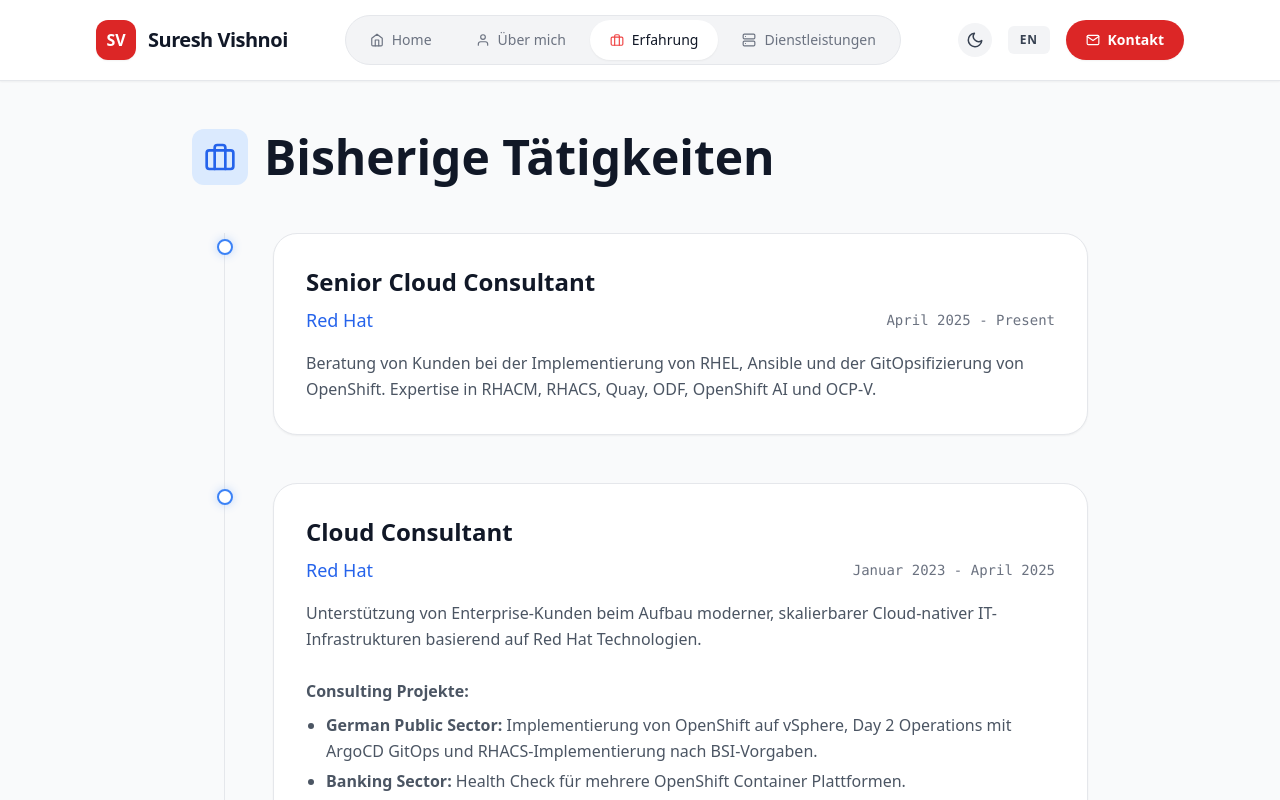
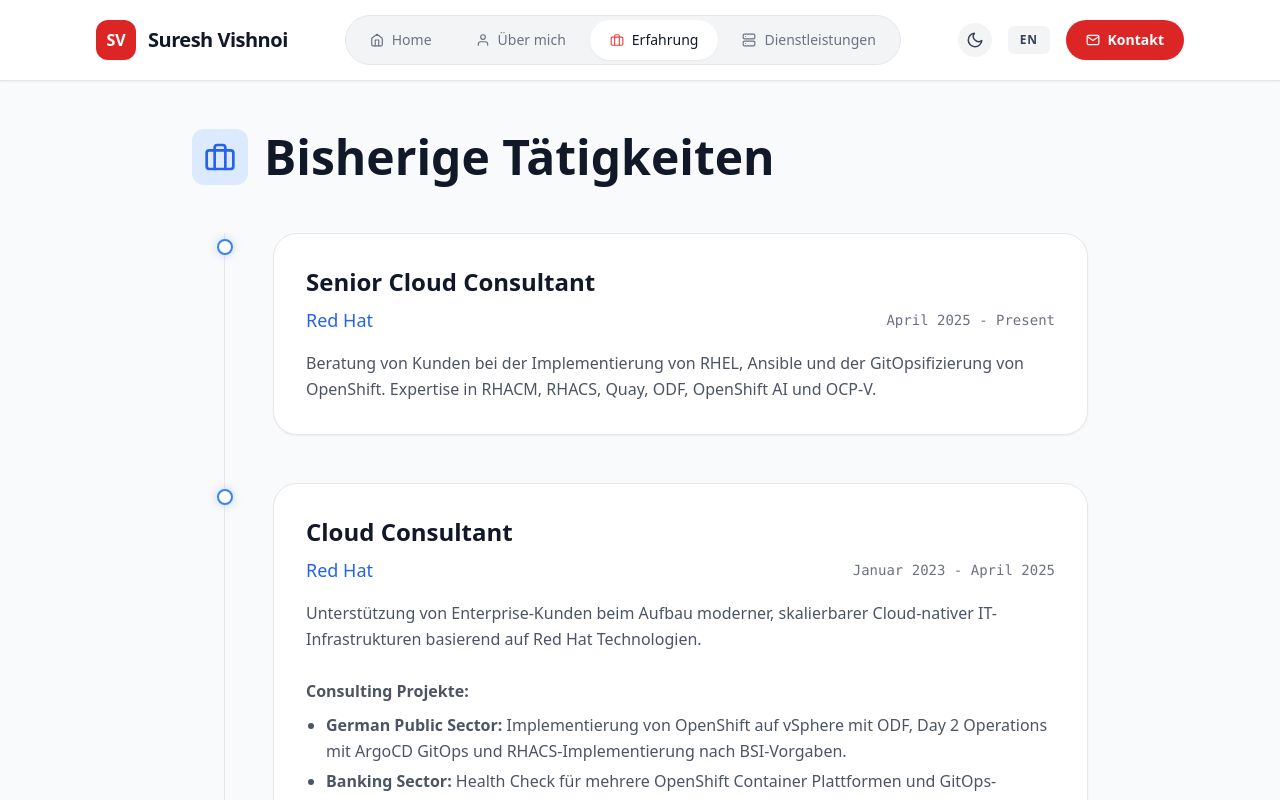
Before and after one commit to vishnoisuresh/suresh-vishnoi-portfolio, a Next.js app: page /suresh-vishnoi-portfolio/experience in a window 1280 px wide. Shown: the top 800 px of the page. Built offline with nearby package versions, Linux system fonts and the light colour scheme.

Commit message:
Include missing ODF and GitOps tech in Consulting Projects

```diff
--- a/src/pages/experience.js
+++ b/src/pages/experience.js
@@ -27,8 +27,8 @@ export default function Experience() {
               <br /><br />
               <strong>Consulting Projekte:</strong>
               <ul className="list-disc pl-5 mt-2 space-y-1">
-                <li><strong>German Public Sector:</strong> Implementierung von OpenShift auf vSphere, Day 2 Operations mit ArgoCD GitOps und RHACS-Implementierung nach BSI-Vorgaben.</li>
-                <li><strong>Banking Sector:</strong> Health Check für mehrere OpenShift Container Plattformen.</li>
+                <li><strong>German Public Sector:</strong> Implementierung von OpenShift auf vSphere mit ODF, Day 2 Operations mit ArgoCD GitOps und RHACS-Implementierung nach BSI-Vorgaben.</li>
+                <li><strong>Banking Sector:</strong> Health Check für mehrere OpenShift Container Plattformen und GitOps-Umgebungen.</li>
                 <li><strong>Manufacturing Industry:</strong> Design und Implementierung von OpenShift auf vSphere mit ODF, ArgoCD GitOps mit RHACM-Richtlinien, RHACS und Monitoring (Prometheus/Loki).</li>
               </ul>
             </>
@@ -96,8 +96,8 @@ export default function Experience() {
               <br /><br />
               <strong>Consulting Projects:</strong>
               <ul className="list-disc pl-5 mt-2 space-y-1">
-                <li><strong>German Public Sector:</strong> Implemented OpenShift Container Platform on vSphere, Day 2 Operations using ArgoCD GitOps, and RHACS policies for BSI compliance.</li>
-                <li><strong>Banking Sector:</strong> Conducted health checks of multiple OpenShift Container Platforms.</li>
+                <li><strong>German Public Sector:</strong> Implemented OpenShift Container Platform on vSphere with ODF, Day 2 Operations using ArgoCD GitOps, and RHACS policies for BSI compliance.</li>
+                <li><strong>Banking Sector:</strong> Conducted health checks of multiple OpenShift Container Platforms and GitOps environments.</li>
                 <li><strong>Manufacturing Industry:</strong> Designed and implemented OpenShift on vSphere with ODF, ArgoCD GitOps with RHACM policies, RHACS, and Monitoring (Prometheus & Loki).</li>
               </ul>
             </>
```
